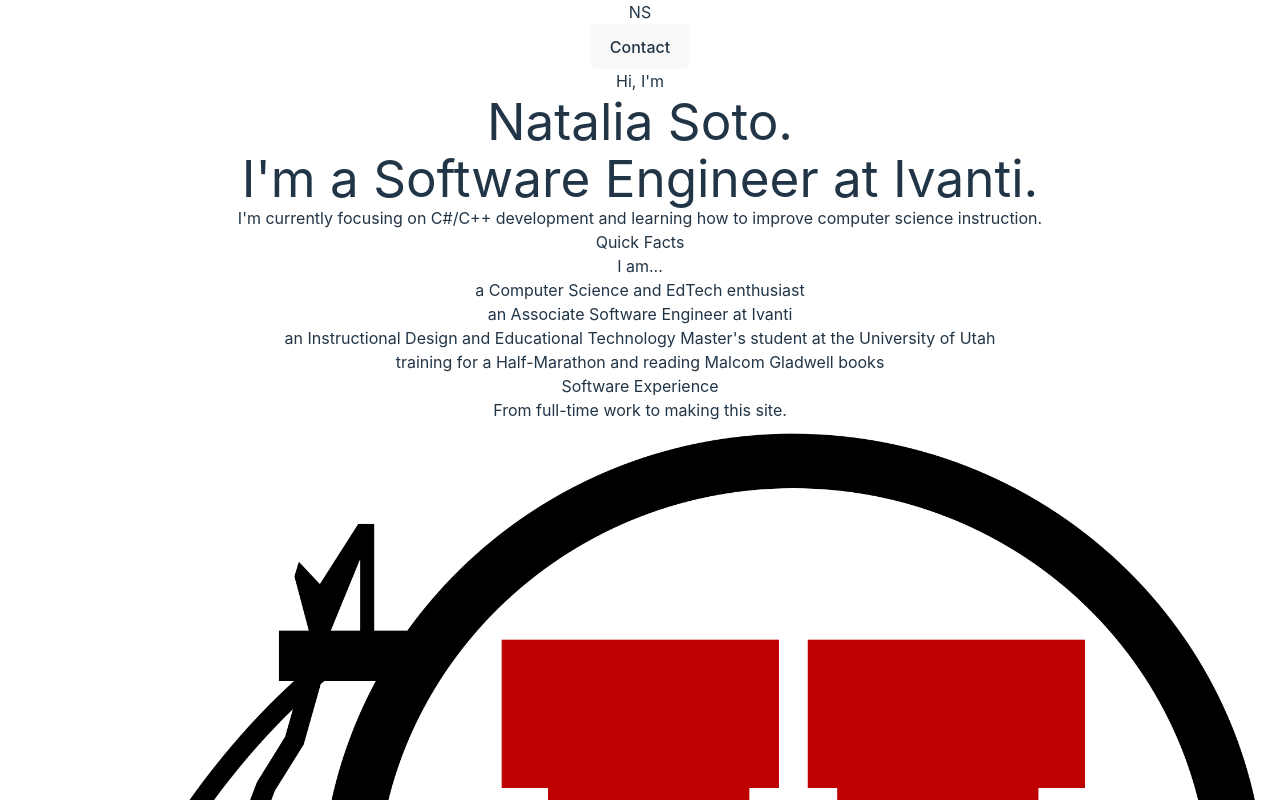
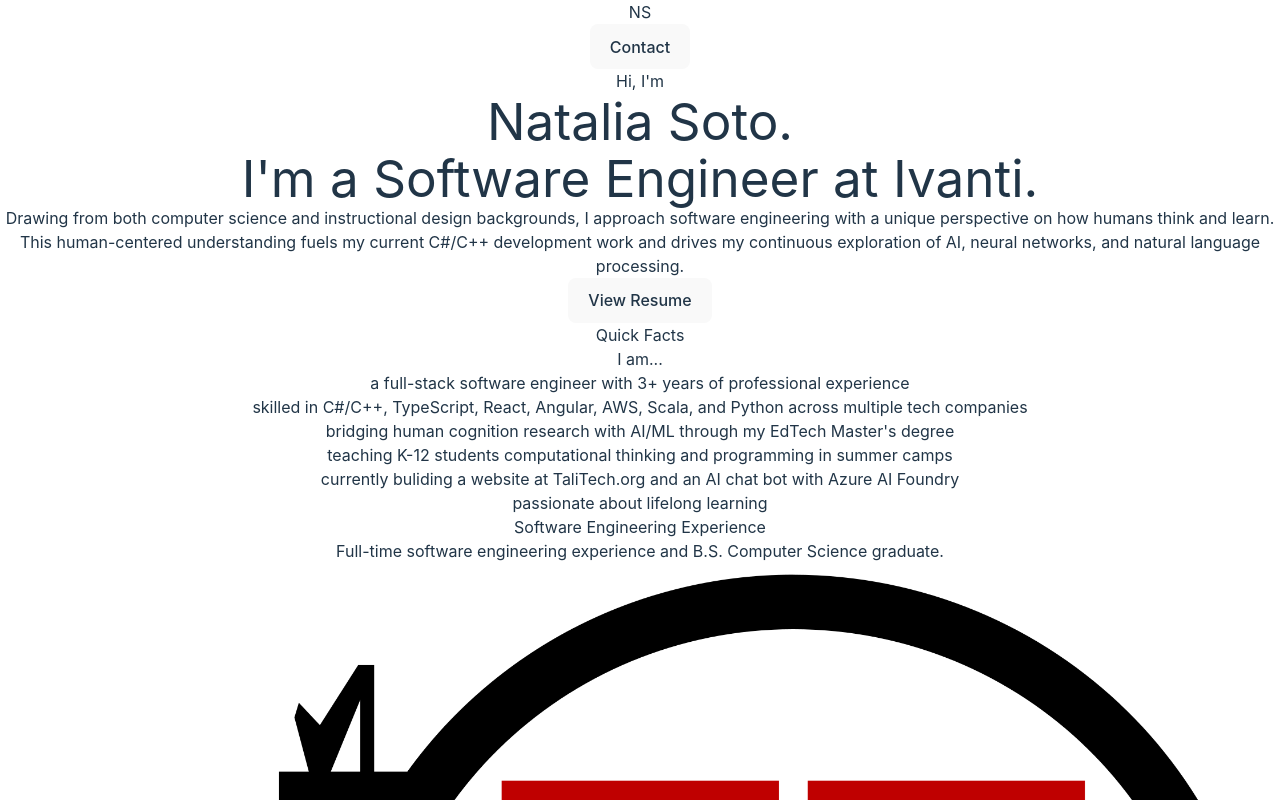
Before and after one commit to nataliamelissas/nataliasoto, a React (Vite) app: page / in a window 1280 px wide. Shown: the top 800 px of the page. Built offline with nearby package versions, Linux system fonts and the light colour scheme.

Commit message:
Updated website and resume.

```diff
--- a/src/components/About.tsx
+++ b/src/components/About.tsx
@@ -6,12 +6,12 @@
     <div className="intro-container bg-sky-800 p-8 text-slate-200 ">
       <h2 className="text-3xl font-bold mb-4 text-slate-200">About Me</h2>
       <p className="">
-        Hey there, thanks for checking out my portfolio! I'm a full-stack engineer with a deep interest in improving Computer Science education. I graduated from the University of Utah with a B.S. in Computer Science and have had various professional software engineer roles that have given me valuable experience. I'm also working toward an M.Ed. in Instructional Design and Educational Technology to learn how to design beautiful and effective learning solutions. I have enjoyed being involved with STEM education organizations and expect future opportunities in this area. In 2018, I taught and developed a Python Game Development course at the University of Utah's K-12 summer coding camp. Additionally, I organized networking events, hosted technical workshops, and maintained the Society of Women Engineers WordPress website for an academic year. In 2019, I played a key role in launching Club Ability, a local Utah organization that fosters diversity in STEM and provides coding education to K-12 students.
-      </p>
+      Hey there, thanks for checking out my portfolio! I'm a full-stack engineer with extensive experience across diverse technologies, currently focusing on C# Windows/cloud development, WinUI, and Angular. I graduated from the University of Utah with a B.S. in Computer Science and am pursuing a Master's in Instructional Design and Educational Technology. Through various professional software engineering roles, I've gained valuable experience that spans multiple domains and tech stacks. I'm fascinated by how humans learn and passionate about creating teachable AI systems that enhance human learning. This interest has led me to actively engage with STEM education through teaching a Python Game Development course at the University of Utah, organizing networking events, and playing a key role in launching Club Ability, a local Utah coding organization. Most recently, I founded TaliTech, a computer science education program where I'm developing custom software to more effectively teach coding skills to K-12 students during summer camps.
+       </p>
       <p className="mt-4">
         When I'm not coding, you can find me reading, at the gym, or spending time with loved ones. Feel free to contact me if you'd like to work together.
       </p>
-      <p className='mt-4'>Natalia Soto 2024. View the code on <a href="https://github.com/nataliamelissas/nataliasoto" className='text-purple-400'>Github</a>.</p>
+      <p className='mt-4'>Natalia Soto 2025. View the code on <a href="https://github.com/nataliamelissas/nataliasoto" className='text-purple-400'>Github</a>.</p>
     </div>
   );
 };
--- a/src/components/CollapsableMenu.tsx
+++ b/src/components/CollapsableMenu.tsx
@@ -32,7 +32,7 @@
           {expandedItem === item.title && (
             <div className="border border-gray-200/50 p-10">
               <p className='text-2xl pb-5'>{item.date}</p>
-              {item.description.split('\n').map((idx, str) => <p key={idx} text-xl>{str}</p>)}
+              {item.description.split('\n').map((str, idx) => <p key={idx} text-xl>{str}</p>)}
                <button className='mt-5' hidden={item.site == null ? true : false}><a href={item.site}>Visit site</a></button>
             </div>
           )}
--- a/src/components/Image.tsx
+++ b/src/components/Image.tsx
@@ -8,7 +8,7 @@
 const PrfileImage: React.FC<PrfileImageProps> = ({ imageUrl, alt }) => {
   return (
     <div className='flex justify-center pb-10'>
-      <img src={imageUrl} alt={alt} className="w-1/2 h-1/2" />
+      <img src={imageUrl} alt={alt} className="xs:w-full lg:w-1/2 flex-shrink-0" />
     </div>
   );
 };
--- a/src/components/ProfileImage.tsx
+++ b/src/components/ProfileImage.tsx
@@ -8,7 +8,7 @@
   return (
     <div className='flex justify-left pb-10'>
         <div className="w-1/5">
-          <img src={imageUrl} alt="Image of Natalia Smilling" className="w-full h-full" />
+          <img src={imageUrl} alt="Image of Natalia Smiling" className="w-full h-full" />
         </div>
     </div>
   );
--- a/src/pages/HomePage.tsx
+++ b/src/pages/HomePage.tsx
@@ -11,10 +11,10 @@
 import pluralsightImg from '../assets/pluralsight.webp';
 
 const softwareExpMenuItems = [
-  { title: 'Full-time Software Engineer', date: 'Feb 2023 - Present', description: 'During my experience as a full-time Software Engineer, I have: \n• Developed and launched a new e-commerce checkout experience using React and Apollo GraphQL at Pluralsight \n• Debugged C# and C++ code in Visual Studio at Ivanti \n• Worked closely with senior engineers to fix difficult defects in Ivanti\'s flagship product', site: 'https://www.ivanti.com/products/endpoint-security-for-endpoint-manager'},
+  { title: 'Full-time Software Engineer', date: 'Feb 2023 - Present', description: 'During my experience as a full-time Software Engineer, I have: \n• Launched a new, snappy, and responsive e-commerce checkout experience using React, Typescript, New Relic, and Apollo GraphQL at Pluralsight \n• Led efforts to build backend services from the ground-up for highly requested features such as an App Portal, a native app for end-users to manage, download, and install available apps onto their machine \n• Worked closely with senior engineers to optimize Ivanti\'s flagship product (Neurons) while building new event-driven architecture', site: 'https://www.ivanti.com/products/endpoint-security-for-endpoint-manager'},
   { title: 'Software Engineer Internships', date: 'May 2019 - Aug 2020, May 2022 - August 2022', description: '• Successfully managed high-profile tasks and collaborated with cross-functional teams, effectively communicating ideas\n• Developed and maintained Cloud App Security Broker SaaS using Scala and Apollo GraphQL to provide visibility into user-granted access for Third Party Apps, unwanted network traffic, and policy controls for administrators\n• Skillfully built a highly useful AWS cost optimization tool in a short period of time using Go', site: 'https://www.proofpoint.com/us/products/cloud-security/cloud-app-security-broker'},
   { title: 'Summer Coding Camp Instructor', date: 'May - Jul 2018', description: '• Executed and created new Python Game Development lessons to high-school students in the University of Utah Summer GREAT Camp \n• Speedily troubleshooted code errors and provided creative advice to students \n• Motivated students to think metacognitively about their problem-solving approach \n• Coordinated with another instructor to form lesson plans. Advanced high school levels were taught in five one-week intervals', site: 'https://users.cs.utah.edu/~dejohnso/GREAT/' },
-  {title: 'Projects', date: 'Various', description: '• Arete: a collaborative time-management app for college students. This was my University of Utah Capstone Project. Tech stack: Typescript, React, AWS, Go, GraphQL. \n• Earthquake Data Visualization: Used Javascript and the D3.js UI library to create a visualization of earthquake magnitudes in San Francisco. I took ownership of all the D3 code on the homepage. https://nataliamelissas.github.io/earthquake-damage-visualization/ \n• This portfolio site: Using React, Tailwind CSS, and Vite to create a clean and responsive webpage.'}
+  { title: 'Projects', date: 'Various', description: '• Arete: a collaborative time-management app for college students. This was my University of Utah Capstone Project. Tech stack: Typescript, React, AWS, Go, GraphQL. \n• Earthquake Data Visualization: Used Javascript and the D3.js UI library to create a visualization of earthquake magnitudes in San Francisco. I took ownership of all the D3 code on the homepage. \n• This portfolio site: Using React, Tailwind CSS, and Vite to create a clean and responsive webpage.'}
 ];
 
 interface HomePageProps {
@@ -25,32 +25,42 @@
   return (
     <div className="font-sans">
       {/* Section 1 */}
-      <section className="bg-purple-950 text-white h-screen flex items-center">
+      <section className="bg-purple-950 text-white min-h-screen flex items-center">
         <div className="flex-row justify-left text-left ml-10">
           <p className="text-2xl">Hi, I'm</p>
           <h1 className="text-6xl font-bold mb-4">Natalia Soto.</h1>
           <h1 className="text-5xl mb-4"><span className='opacity-50'>I'm a Software Engineer at </span><span className='opacity-100 text-yellow-300'>Ivanti.</span></h1>
-          <p className="text-2xl opacity-50">I'm currently focusing on C#/C++ development and learning how to improve computer science instruction.</p>
+          <p className="text-2xl opacity-50">Drawing from both computer science and instructional design backgrounds, I approach software engineering with a unique perspective on how humans think and learn. This human-centered understanding fuels my current C#/C++ development work and drives my continuous exploration of AI, neural networks, and natural language processing.</p>
+        </div>
+        <div className="absolute bottom-10 left-10">
+          <button
+            onClick={() => window.open('/src/assets/resume.pdf', '_blank')}
+            className="bg-yellow-300 text-purple-950 px-6 py-2 rounded-md font-bold hover:bg-yellow-400 transition-colors"
+          >
+            View Resume
+          </button>
         </div>
       </section>
 
       {/* Section 2 */}
-      <section className="bg-white text-slate-800 h-screen flex items-center justify-center">
-        <div className="flex-row justify-left text-center m-10">
-          <h2 className="text-4xl font-bold mb-4">Quick Facts</h2>
-          <h2 className="text-2xl mb-4">I am...</h2>
-          <p className="text-lg">a Computer Science and EdTech enthusiast</p>
-          <p className="text-lg">an Associate Software Engineer at Ivanti</p>
-          <p className="text-lg">an Instructional Design and Educational Technology Master's student at the University of Utah</p>
-          <p className="text-lg">training for a Half-Marathon and reading Malcom Gladwell books</p>
-        </div>
-      </section>
+      <section className="bg-white text-slate-800 min-h-screen flex items-center justify-center">
+      <div className="flex-row justify-left text-center m-10">
+        <h2 className="text-4xl font-bold mb-4">Quick Facts</h2>
+        <h2 className="text-2xl mb-4">I am...</h2>
+        <p className="text-lg">a full-stack software engineer with 3+ years of professional experience</p>
+        <p className="text-lg">skilled in C#/C++, TypeScript, React, Angular, AWS, Scala, and Python across multiple tech companies</p>
+        <p className="text-lg">bridging human cognition research with AI/ML through my EdTech Master's degree</p>
+        <p className="text-lg">teaching K-12 students computational thinking and programming in summer camps</p>
+        <p className='text-lg'>currently buliding a website at TaliTech.org and an AI chat bot with Azure AI Foundry</p>
+        <p className="text-lg">passionate about lifelong learning</p>
+      </div>
+    </section>
 
 
       {/* Section 3 */}
-      <ScreenSection mode='dark' header='Software Experience' subheader='From full-time work to making this site.'>
-        <div className='my-10'>
-          <div className='columns-12'>
+      <ScreenSection mode='dark' header='Software Engineering Experience' subheader='Full-time software engineering experience and B.S. Computer Science graduate.'>
+        <div className='my-12'>
+          <div className='columns-8 gap-4 mb-10'>
             <Image alt='utes' imageUrl={utesImg} />
             <Image alt='proofpoint' imageUrl={proofpointImg} />
             <Image alt='pluralsight' imageUrl={pluralsightImg} />
@@ -61,10 +71,10 @@
       </ScreenSection>
 
       {/* Section 4 */}
-      <section className="bg-white text-slate-800 h-screen flex items-top">
+      <section className="bg-white text-slate-800 min-h-screen flex items-top">
         <div className="flex-row justify-left text-left m-10">
           <h2 className="text-4xl font-bold mb-4">Educational Technology Experience</h2>
-          <p className="text-lg">Volnuteering with local clubs to obtaining an <a href="https://ed-psych.utah.edu/instructional-design/" className='text-purple-600'>IDET M.Ed.</a></p>
+          <p className="text-lg">Volnuteering work and obtaining an <a href="https://ed-psych.utah.edu/instructional-design/" className='text-purple-600'>IDET M.Ed. degree</a></p>
           {/* MeD */}
           <div className='pt-10'>
             <span className='text-2xl'>
@@ -74,10 +84,10 @@
           </div>
           <div>
             <p className='text-xl pt-5' >
-              Currently working towards the M.Ed. for the IDET program at the University of Utah.
+              M.Ed. for the IDET program at the University of Utah.
             </p>
             <p className='text-xl' >
-              Courses taken: Foundations of Instructional Design, Foundations of Learning, Human-Computer Interaction, Multimedia Design
+              Courses taken: Human-Computer Interaction, Multimedia Design, Advanced Instructional Design
             </p>
             <button className='bg-sky-600 mt-2'><a href='https://nataliamelissasdev.wixsite.com/natalia-soto-idet' className='text-white'>Visit site</a></button>
           </div>
@@ -111,7 +121,7 @@
       </section>
 
       {/* Section 5 */}
-      <section id='contact-section' ref={contactSectionRef} className="bg-purple-950 text-white h-screen flex items-center justify-center">
+      <section id='contact-section' ref={contactSectionRef} className="bg-purple-950 text-white min-h-screen flex items-center justify-left">
         <div className="text-left m-10">
           <div>
             <ProfileImage imageUrl={img}/>
```
Also changed, not shown: 2 other files (tests, documents, lock files or other folders).
